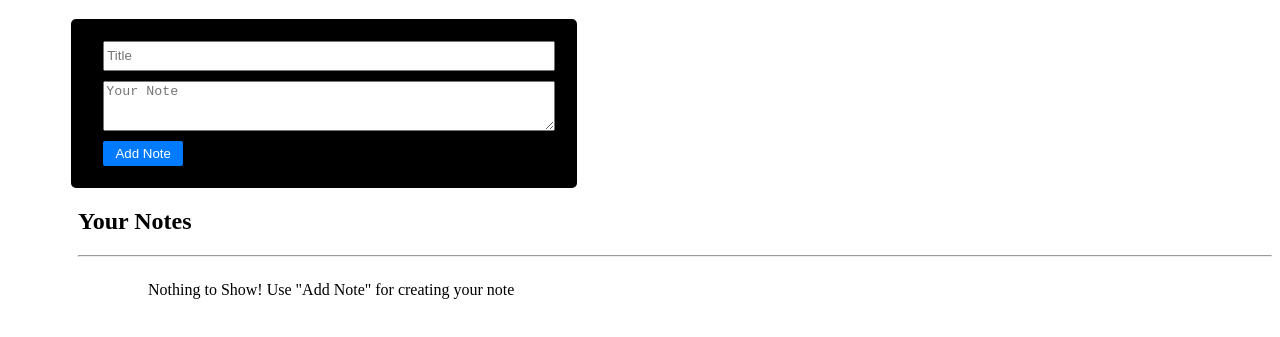
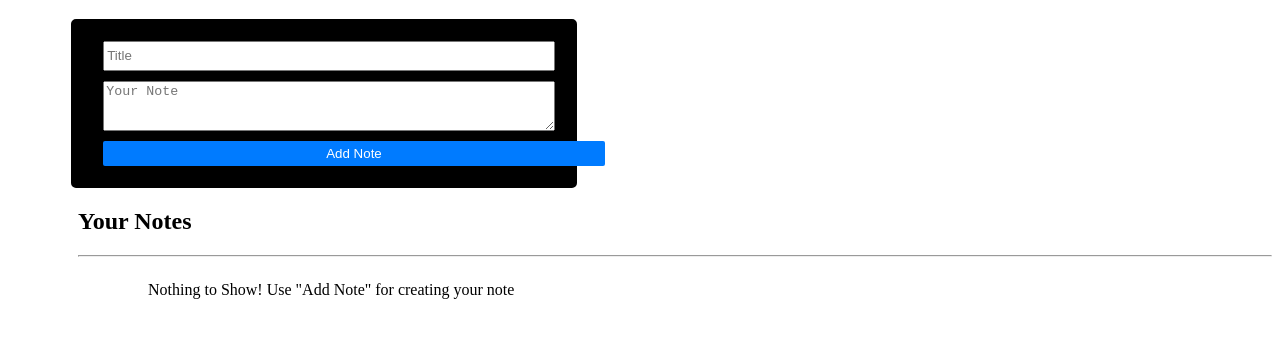
Before and after one commit to Charanaalapu/Note-App, a plain HTML site: page index.html in a window 1280 px wide. Shown: the part 69-406 px from the top of the page. Drawn offline with Linux system fonts and the light colour scheme.

Commit message:
Update style.css

```diff
--- a/style.css
+++ b/style.css
@@ -43,7 +43,7 @@ textarea{
 }
 #creatnote{
     height: 25px;
-    width: 80px;
+    width: 100%;
     color: white;
     background-color: #007BFF;
     border: none;
```
